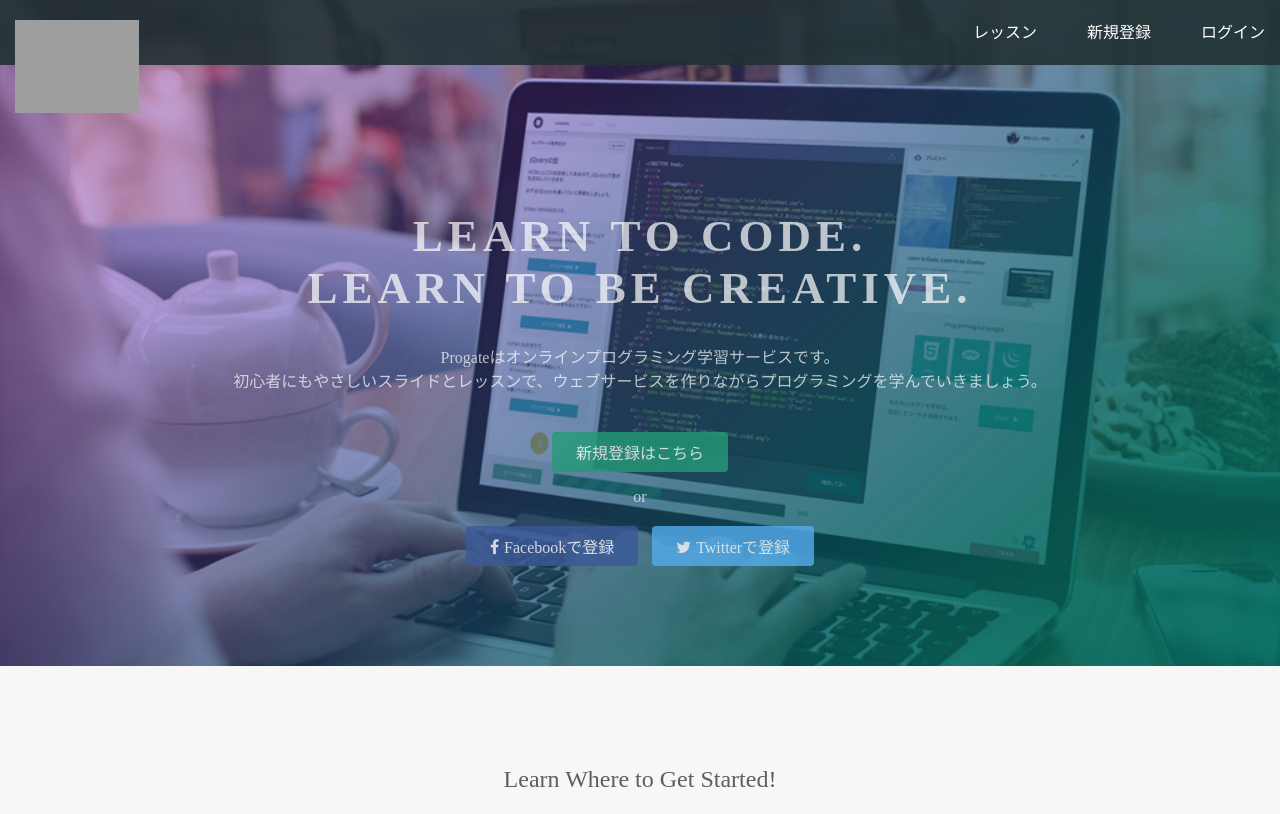
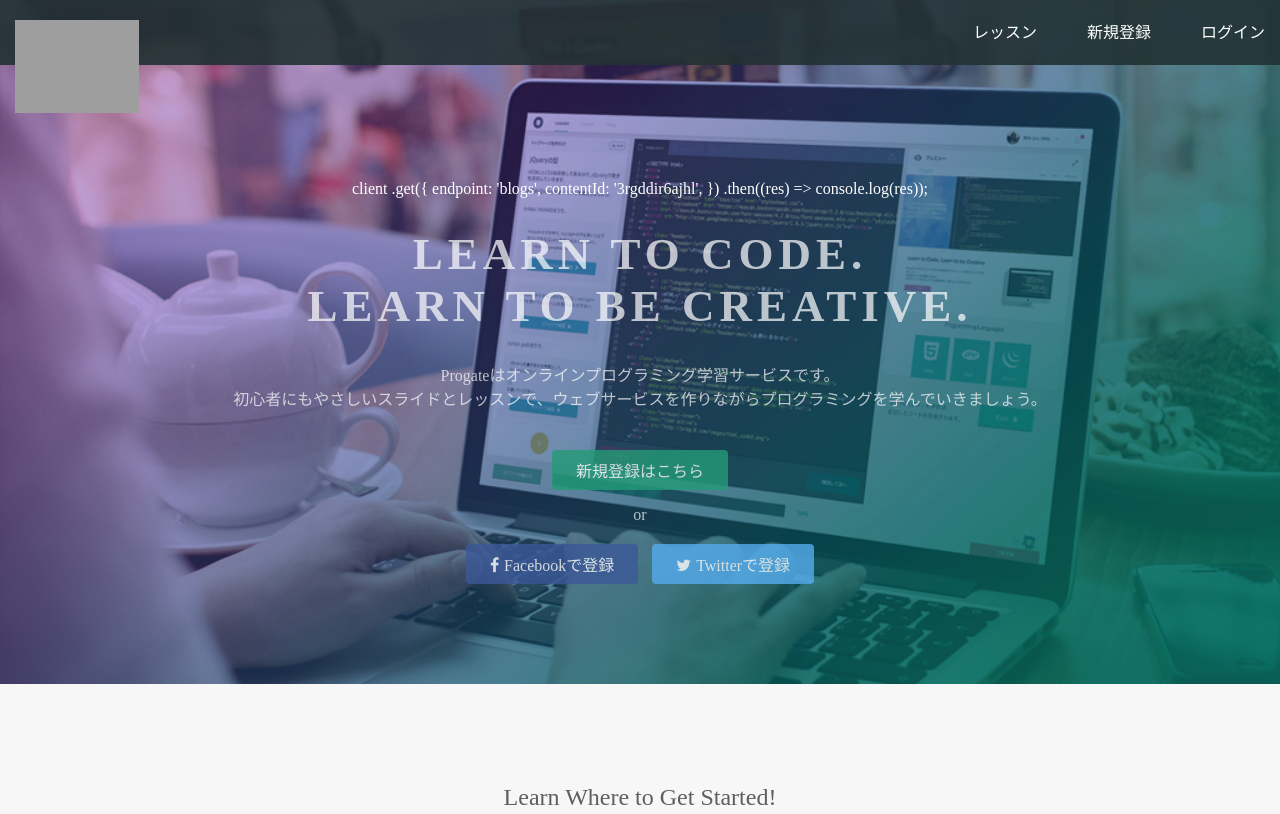
Before and after one commit to Caress0522/github.io, a plain HTML site: page index.html in a window 1280 px wide. Shown: the top 814 px of the page. Drawn offline with Linux system fonts and the light colour scheme; grey boxes are pictures that could not be loaded.

Commit message:
Update index.html

```diff
--- a/index.html
+++ b/index.html
@@ -22,6 +22,12 @@
     </div>
   </header>
   <div class="top-wrapper">
+    client
+      .get({
+        endpoint: 'blogs',
+        contentId: '3rgddir6ajhl',
+      })
+      .then((res) => console.log(res));
     <div class="container">
       <h1>LEARN TO CODE.<br>LEARN TO BE CREATIVE.</h1>
       <p>Progateはオンラインプログラミング学習サービスです。<br>初心者にもやさしいスライドとレッスンで、ウェブサービスを作りながらプログラミングを学んでいきましょう。</p>
```
